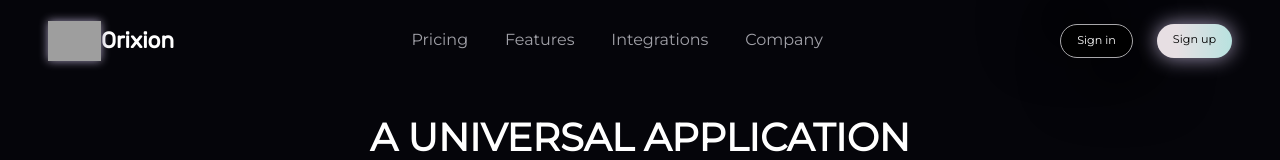
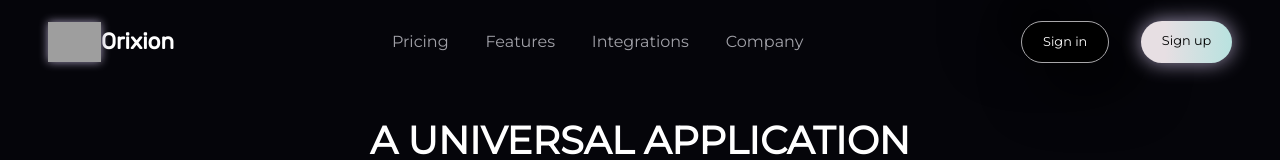
Before and after one commit to EbukaTheDeveloper/satellite-internet-landing-page, a website: page index.html in a window 1280 px wide. Shown: the top 160 px of the page. Drawn offline with nearby package versions, Linux system fonts and the light colour scheme; grey boxes are pictures that could not be loaded.

Commit message:
fix button padding issues on mobile

```diff
--- a/styles.css
+++ b/styles.css
@@ -92,12 +92,12 @@ header {
 
 .register {
     display: flex;
-    gap: 1.5rem;
+    gap: 0.8rem;
 }
 
 .sign-in,
 .sign-up {
-    padding: 0.6rem 1rem;
+    padding: 0.6rem 0.8rem;
     border-radius: 30px;
     font-size: 0.7rem;
 }
@@ -537,8 +537,9 @@ footer {
 }
 
 footer .get-app {
-    padding: 1rem 1.3rem;
+    padding: 1rem 0.4rem;
     border-radius: 26px;
+    font-size: 0.8rem;
 }
 
 footer p {
@@ -567,7 +568,23 @@ footer p {
         padding-left: 3rem;
         padding-right: 3rem;
     }
+
+    footer .get-app {
+        padding: 1rem 1.3rem;
+        font-size: 1rem;
+    }
+
+    .sign-in,
+    .sign-up {
+        padding: 0.8rem 1.3rem;
+        font-size: 0.8rem;
+    }
+
+    .register {
+        gap: 2rem;
+    }
 }
+
 
 @media screen and (min-width:972px) {
     nav.hide {
```
